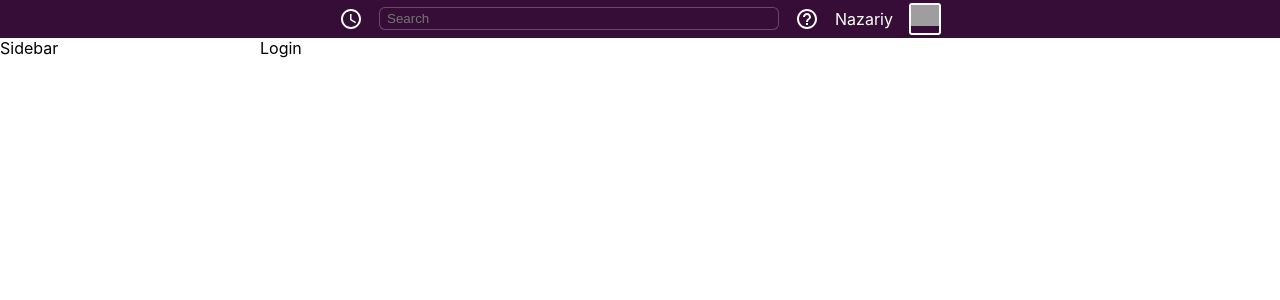
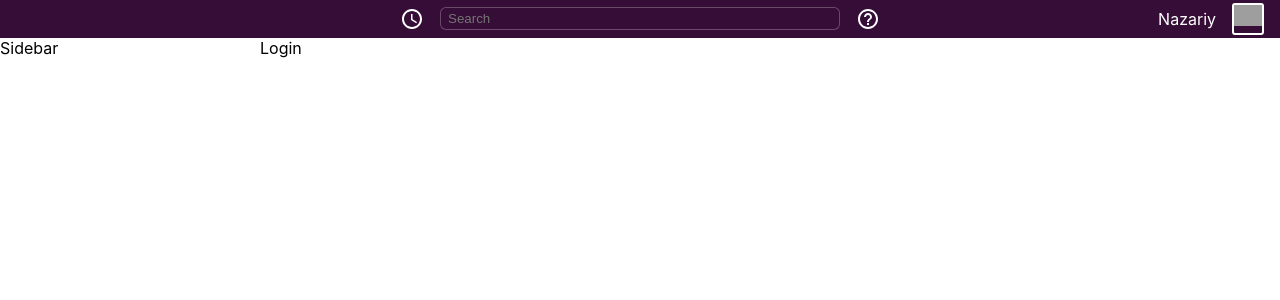
Before and after one commit to Dariuszb94/Slack, a React (Create React App) app: page / in a window 1280 px wide. Shown: the top 300 px of the page. Built offline with nearby package versions, Linux system fonts and the light colour scheme; grey boxes are pictures that could not be loaded.

Commit message:
sidebar style

```diff
--- a/src/Components/Header.js
+++ b/src/Components/Header.js
@@ -33,6 +33,7 @@ const Container = styled.div`
   display: flex;
   align-items: center;
   justify-content: center;
+  position: relative;
 `;
 const Main = styled.div`
   display: flex;
@@ -68,6 +69,8 @@ const UserContainer = styled.div`
   display: flex;
   align-items: center;
   padding-right: 16px;
+  position: absolute;
+  right: 0;
 `;
 const Name = styled.div`
   padding-right: 16px;
--- a/src/Components/Sidebar.js
+++ b/src/Components/Sidebar.js
@@ -1,7 +1,9 @@
 import React from "react";
-
+import styled from "styled-components";
 function Sidebar() {
-  return <div>Sidebar</div>;
+  return <Container>Sidebar</Container>;
 }
 
 export default Sidebar;
+
+const Container = styled.div``;
```
